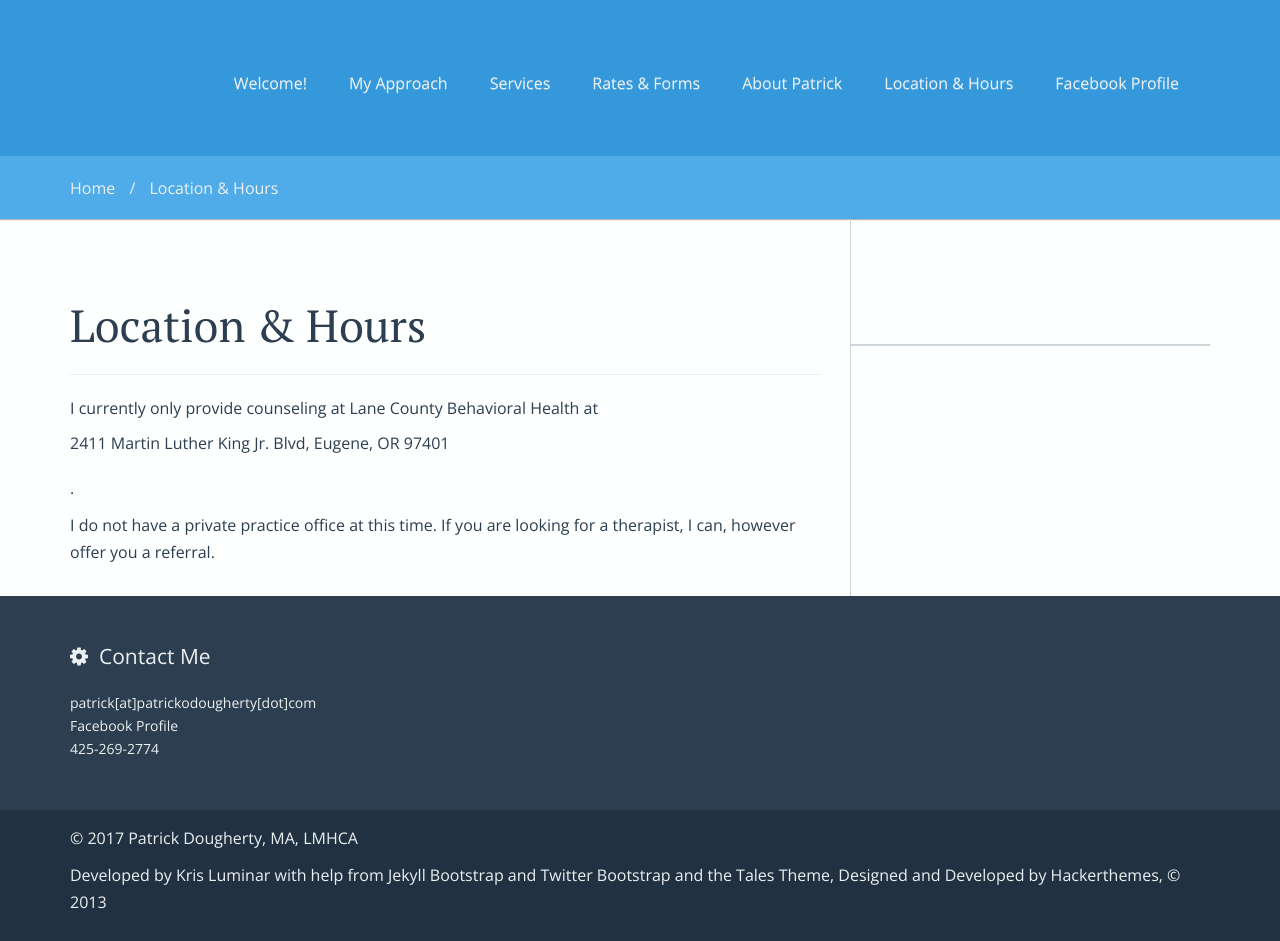
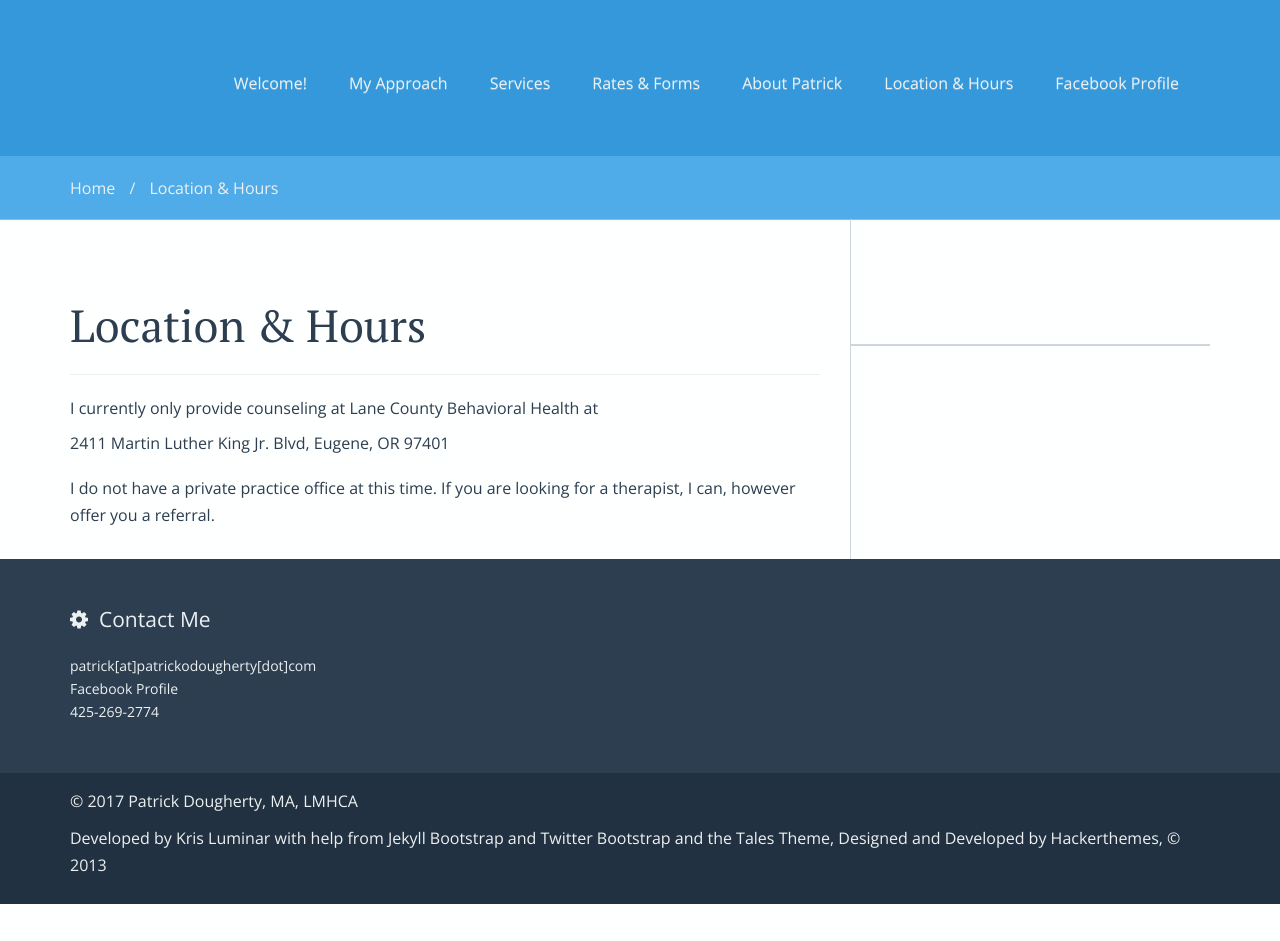
Before and after one commit to Patrick-Dougherty/patrick-dougherty.github.com, a Jekyll site: the page built from location_and_hours/index.md, in a window 1280 px wide. Built offline with Jekyll 4.4.1, drawn with Linux system fonts in a browser that asks for light colours; nearby versions of some CDN libraries; after the commit the page ends 904 px from its top, so only the background shows below that.

Commit message:
Remove .

```diff
--- a/location_and_hours/index.md
+++ b/location_and_hours/index.md
@@ -5,6 +5,6 @@ description: "How and when to get to my office."
 ---
 {% include JB/setup %}
 
-<p>I currently only provide counseling at Lane County Behavioral Health at <address>2411 Martin Luther King Jr. Blvd, Eugene, OR 97401</address>.</p>
+<p>I currently only provide counseling at Lane County Behavioral Health at <address>2411 Martin Luther King Jr. Blvd, Eugene, OR 97401</address></p>
 <p>
 I do not have a private practice office at this time. If you are looking for a therapist, I can, however offer you a referral. </p>
```
